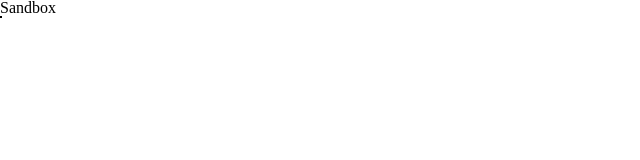
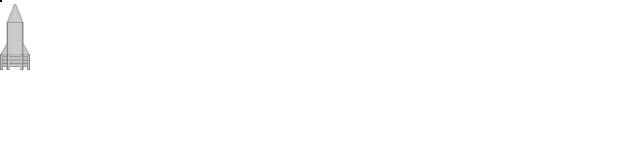
Before and after one commit to PeterGoedeke/sandbox, a plain HTML site: page index.html in a window 1280 px wide. Shown: the whole page, without its empty margins (0-640 px from the left). Drawn offline with nearby package versions, Linux system fonts and the light colour scheme.

Commit message:
Added Display for Spaceships

```diff
--- a/Spaceships.js
+++ b/Spaceships.js
@@ -1,9 +1,18 @@
 var SpaceShipProto = {
+    element: document.createElement("div"),
     init: function init() {
         Game.registerGameObject(this);
+        this.element.classList.add("gameObject");
+        this.element.style.width = this.width + "px";
+        this.element.style.height = this.height + "px";
+        var displayImage = document.createElement("img");
+        displayImage.src = this.image;
+        displayImage.classList.add("shipDisplayGraphic");
+        this.element.appendChild(displayImage);
+        document.querySelector(".game").appendChild(this.element);
     },
     update: function update() {
-        console.log("ayy");
+
     },
     render: function render() {
 
@@ -24,7 +33,7 @@ var createSpaceShipType = function(x, y, width, height, image, mass, baseArmour,
     }
 }
 
-var createTestSpaceShip = createSpaceShipType(0, 0, 25, 25, "player.png", 50, "placeholder", 0.02, 5, 2);
+var createTestSpaceShip = createSpaceShipType(0, 0, 30, 70, "player.png", 50, "placeholder", 0.02, 5, 2);
 
 var mySpaceShip = createTestSpaceShip({armour: 5, weapons: "myspaceship", shield: 5, inventory: 5, devices: 5}, testCollisionHandler);
 var myOtherSpaceShip = createTestSpaceShip({armour: 5, weapons: "myotherspaceship", shield: 5, inventory: 5, devices: 5}, testCollisionHandler);
--- a/index.html
+++ b/index.html
@@ -8,8 +8,7 @@
     <link href="main.css" rel="stylesheet">
 </head>
 <body>
-    <div>Sandbox</div>
-    <div class="player"><img src="player.png"></div>
+    <div class="game"></div>
     <div class="wall"></div>
     <footer>
         <script src="https://ajax.googleapis.com/ajax/libs/jquery/3.2.1/jquery.min.js"></script>
--- a/main.css
+++ b/main.css
@@ -49,11 +49,11 @@ CSS starts here---------------------------------------------------------------
 ------------------------------------------------------------------------------
 */
 
-.player {
+.gameObject {
     position: absolute;
 }
 
-.player img {
+.shipDisplayGraphic {
     height: 100%;
     width: 100%;
     position: absolute;
```
Also changed, not shown: player.js (added).
